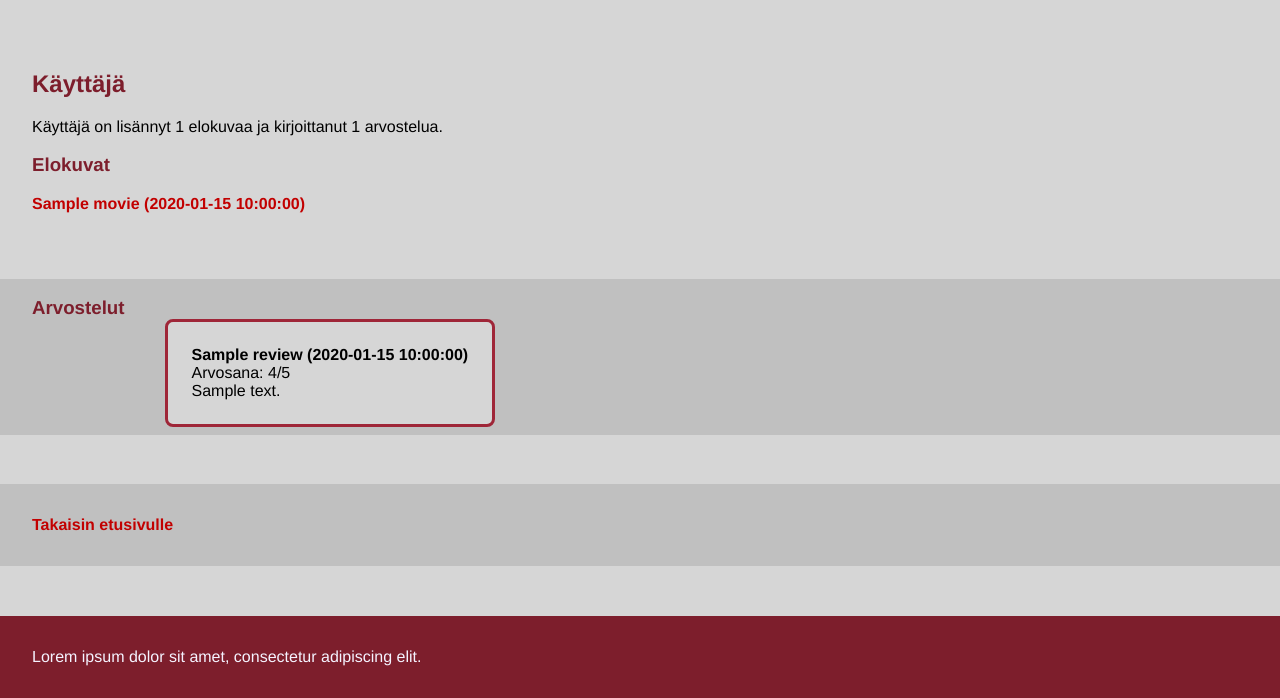
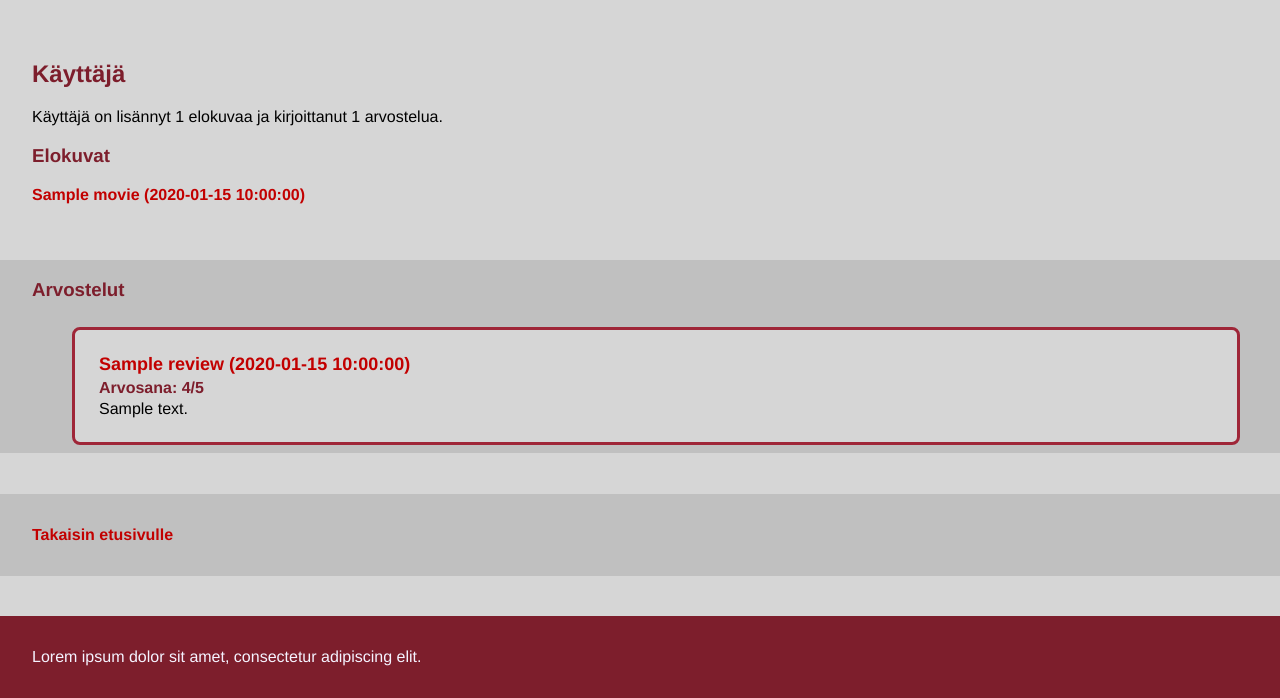
Before and after one commit to kajomie/elokuva, a Flask app: template templates/show_user.html in a window 1280 px wide. Shown: the part 102-800 px from the top of the page. Run offline with Flask 3, Linux system fonts and the light colour scheme; the template is opened without the code that fills it: most values are stand-ins (such as "Sample title", 1, 10 or a date in 2020).

Commit message:
Made some CSS improvements in movie and user pages.

```diff
--- a/static/style.css
+++ b/static/style.css
@@ -127,9 +127,11 @@ button, input[type=submit] {
 }
 
 .info {
-    color: #f5f3ff;
-    background-color: #7d1e2c;
+    color: red;
+    background-color: transparent;
     padding-left: 2em;
+    padding-bottom: 2em;
+    padding-top: 2em;
 }
 
 .show-movie-first-container {
@@ -154,8 +156,11 @@ h2, h3, h4 {
     flex-direction: column;
     padding-left: 2em;
     padding-right: 2em;
+    gap: 0.5em;
+}
+
+.review-container {
     padding-top: 2em;
-    gap: 1em;
 }
 
 .review, .user-review {
@@ -164,6 +169,18 @@ h2, h3, h4 {
     border-color: #9f2638;
     border-radius: 0.5em;
     background-color: #d6d6d6;
+}
+
+.review-title-text {
+    font-size: large;
+    color: #7d1e2c;
+}
+
+.review p, .user-review p {
+    color: #7d1e2c;
+    padding-top: 0;
+    margin-top: 0;
+    margin-bottom: 0.2em;
 }
 
 .review-buttons {
@@ -192,6 +209,10 @@ h2, h3, h4 {
     margin-left: 0.5em;
 }
 
+.user-second-container {
+    flex-direction: column;
+}
+
 button img {
     height: 22px;
     width: 22px;
--- a/templates/edit_review.html
+++ b/templates/edit_review.html
@@ -4,11 +4,11 @@
 
 <div class="page-container">
 <h2>Muokkaa arvostelua</h2>
-<p>Muokkaa arvosteluasi elokuvalle <b>{{ movie.title }} ({{ movie.release_date }})?</b></p>
+<p>Muokkaa arvosteluasi elokuvalle <a href="/movie/{{ movie.id }}">{{ movie.title }} ({{ movie.release_date }})</a>?</p>
     <form action="/update_review" method="post">
-    Anna arvosana (1-5):<br>
+    <b>Anna arvosana (1-5):</b><br>
     <input type="text" name="rating" size="6" pattern="^[1-5]$" value="{{ review.rating }}" required/><br><br>
-    Kirjoita arvostelu:<br>
+    <b>Kirjoita arvostelu:</b><br>
     <textarea name="review_text" rows="12" cols="50" maxlength="1000" required>{{ review.review_text }}</textarea><br>
     <input type="hidden" name="movie_id" value="{{ movie.id }}">
     <input type="hidden" name="review_id" value="{{ review.id }}">
--- a/templates/login.html
+++ b/templates/login.html
@@ -6,11 +6,11 @@
 <h2>Kirjaudu sisään</h2>
 <form action="/login" method="post">
   <p>
-    Tunnus: <br />
+    <b>Tunnus:</b><br />
     <input type="text" name="username" maxlength="40" required/>
   </p>
   <p>
-    Salasana: <br />
+    <b>Salasana:</b><br />
     <input type="password" name="password" maxlength="250" required/>
   </p>
   <input type="submit" value="Kirjaudu" />
--- a/templates/remove_movie.html
+++ b/templates/remove_movie.html
@@ -4,7 +4,7 @@
 
 <div class="page-container">
 <h2>Poista elokuva</h2>
-<p>Oletko varma, että haluat poistaa elokuvan <b>{{ movie.title }} ({{ movie.release_date }})?</b></p>
+<p>Oletko varma, että haluat poistaa elokuvan <a href="/movie/{{ movie.id }}">{{ movie.title }} ({{ movie.release_date }})</a>?</p>
 <p>Jos päätät poistaa elokuvan, päätöstä ei voi enää peruuttaa.</p>
 <form action="/remove_movie/{{ movie.id }}" method="post">
 <input type="hidden" name="movie_id" value="{{ movie.id }}" />
--- a/templates/remove_review.html
+++ b/templates/remove_review.html
@@ -4,7 +4,7 @@
 
 <div class="page-container">
 <h2>Poista arvostelusi</h2>
-<p>Oletko varma, että haluat poistaa arvostelusi elokuvalle <b>{{ movie.title }} ({{ movie.release_date }})?</b></p>
+<p>Oletko varma, että haluat poistaa arvostelusi elokuvalle <a href="/movie/{{ movie.id }}">{{ movie.title }} ({{ movie.release_date }})</a>?</p>
 <p>Jos päätät poistaa arvostelun, päätöstä ei voi enää peruuttaa.</p>
 <form action="/remove_review/{{ review.id }}" method="post">
 <input type="hidden" name="movie_id" value="{{ movie.id }}" />
--- a/templates/show_user.html
+++ b/templates/show_user.html
@@ -21,22 +21,19 @@ Käyttäjä on lisännyt {{ movies | count }} elokuvaa ja kirjoittanut {{ user_r
 </p>
 </div>
 <div class="user-second-container">
-<p>
 <h3>Arvostelut</h3>
 {% if user_reviews %}
 <div class="user-review-container">
     {% for review in user_reviews %}
     <div class="user-review">
-    <b>{{ review.title }} ({{ review.release_date }})</b>
-      <br>Arvosana: {{ review.rating }}/5
-      <br>{{ review.review_text }}
+    <p class="review-title-text"> <a href="/movie/{{ review.movie_id }}"><b>{{ review.title }} ({{ review.release_date }})</a></b></p>
+    <p><b>Arvosana: {{ review.rating }}/5</b></p>
+    {{ review.review_text }}
     </div>
     {% endfor %}
 </div>
-</p>
 {% else %}
-  Käyttäjä {{ user.username }} ei ole vielä kirjoittanut yhtään arvostelua.
-  <br>
+    Käyttäjä ei ole vielä kirjoittanut yhtään arvostelua.
 {% endif %}
 </div>
 <div class="back-to-index">
--- a/users.py
+++ b/users.py
@@ -11,7 +11,7 @@ def get_movies(user_id):
     return db.query(sql, [user_id])
 
 def get_user_reviews(user_id):
-    sql = """SELECT reviews.rating, reviews.review_text, movies.title, movies.release_date
+    sql = """SELECT reviews.rating, reviews.review_text, movies.title, movies.release_date, reviews.movie_id
             FROM reviews, movies
             WHERE reviews.user_id = ? AND movies.id = reviews.movie_id"""
     return db.query(sql, [user_id])
```
Also changed, not shown: templates/show_movie.html (+6 -5 lines), README.md.
